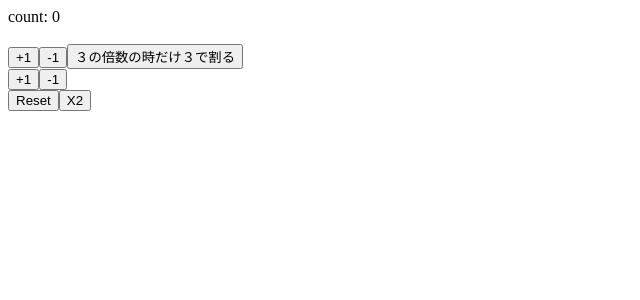
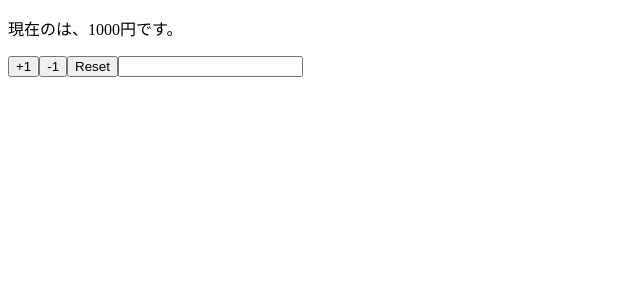
Before and after one commit to SUDA-KOUZOU/react-hooks-zz, a React (Create React App) app: page / in a window 1280 px wide. Shown: the top 300 px of the page, without its empty margins (0-640 px from the left). Built offline with nearby package versions, Linux system fonts and the light colour scheme.

Commit message:
implement component useing multiple states

```diff
--- a/src/App.js
+++ b/src/App.js
@@ -1,39 +1,32 @@
 import React, { useState } from 'react'
 
-const App = () =>  {
-const [count, setCount] = useState(0)
+const App = props =>  {
 
-const increment = () => setCount(count + 1)
-const decrement = () => setCount(count - 1)
+  const [name, setName] = useState(props.name)
+  const [price, setPrice] = useState(props.price)
 
-const increment2 = () => setCount(previousCount => previousCount + 1)
-const decrement2 = () => setCount(previousCount => previousCount - 1)
+  const reset = () => {
+    setPrice(props.price)
+    setName(props.name)
+  }
 
-const reset = () => setCount(0)
-const multipe2 = () => setCount(count * 2)
-const divided_by_3 = () => setCount(previousCount =>
-  previousCount % 3 === 0 ?  previousCount = previousCount / 3 : previousCount
-)
 
-return (
-  <>
-    <div>count: {count}</div>
-    <div>
-      <br />
-      <button onClick={increment}>+1</button>
-      <button onClick={decrement}>-1</button>
-      <button onClick={divided_by_3}>３の倍数の時だけ３で割る</button>
-    </div>
-    <div>
-      <button onClick={increment2}>+1</button>
-      <button onClick={decrement2}>-1</button>
-    </div>
-    <div>
+
+  return (
+    <>
+      <p>現在の{name}は、{price}円です。</p>
+      <button onClick={()=> setPrice(price + 1)}>+1</button>
+      <button onClick={()=> setPrice(price - 1)}>-1</button>
       <button onClick={reset}>Reset</button>
-      <button onClick={multipe2}>X2</button>
-    </div>
-  </>
-  )
-}
+      <input value={name} onChange={e => setName(e.target.value)}/>
+
+    </>
+    )
+  }
+
+  App.defaultProps = {
+    name: '',
+    price: 1000
+  }
 
 export default App;
```
